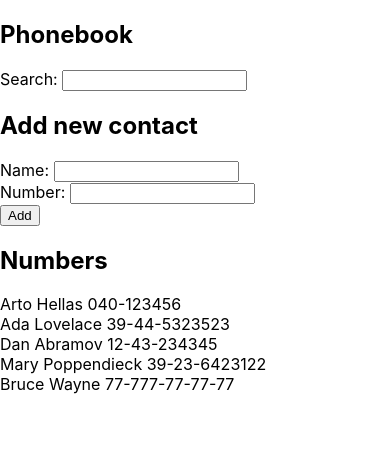
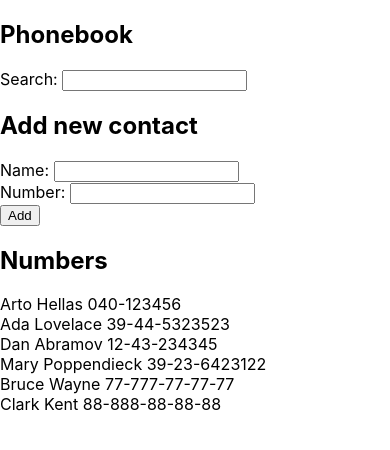
Before and after one commit to mic-meier/fullstackopen_2020, a React (Create React App) app in the folder part2/phonebook/: page / in a window 390 px wide. Shown: the top 450 px of the page. Built offline with nearby package versions, Linux system fonts and the light colour scheme; data requests are answered from the project's data file.

Commit message:
exercise phonebook - step8

```diff
--- a/part2/phonebook/db.json
+++ b/part2/phonebook/db.json
@@ -24,6 +24,11 @@
       "name": "Bruce Wayne",
       "number": "77-777-77-77-77",
       "id": 5
+    },
+    {
+      "name": "Clark Kent",
+      "number": "88-888-88-88-88",
+      "id": 6
     }
   ]
 }
--- a/part2/phonebook/src/components/App.js
+++ b/part2/phonebook/src/components/App.js
@@ -3,6 +3,7 @@ import axios from "axios";
 import ContactForm from "./ContactForm";
 import Persons from "./Persons";
 import SearchField from "./SearchField";
+import personService from "../services/persons";
 
 const App = () => {
   const [persons, setPersons] = useState([]);
@@ -11,8 +12,8 @@ const App = () => {
   const [searchName, setSearchName] = useState("");
 
   useEffect(() => {
-    axios.get("http://localhost:3001/persons").then(res => {
-      setPersons(res.data);
+    personService.getAll().then(initialPersons => {
+      setPersons(initialPersons);
     });
   }, []);
 
@@ -38,8 +39,8 @@ const App = () => {
     if (persons.map(person => person.name).includes(newName)) {
       alert(`${newName}  is already added to the phonebook`);
     } else {
-      axios.post("http://localhost:3001/persons", personObject).then(res => {
-        setPersons(persons.concat(res.data));
+      personService.create(personObject).then(returnedPersons => {
+        setPersons(persons.concat(returnedPersons));
         setNewName("");
         setNewNumber("");
       });
--- /dev/null
+++ b/part2/phonebook/src/services/persons.js
@@ -0,0 +1,17 @@
+import axios from "axios";
+const baseUrl = "http://localhost:3001/persons";
+
+const getAll = () => {
+  const req = axios.get(baseUrl);
+  return req.then(res => res.data);
+};
+
+const create = newObject => {
+  const req = axios.post(baseUrl, newObject);
+  return req.then(res => res.data);
+};
+
+export default {
+  getAll,
+  create
+};
```
